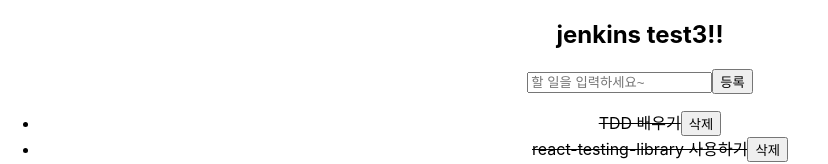
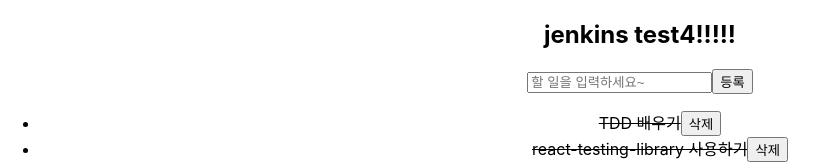
Before and after one commit to emsthf/rtl-tdd-todos, a React (Create React App) app: page / in a window 1280 px wide. Shown: the top 164 px of the page, without its empty margins (0-828 px from the left). Built offline with nearby package versions, Linux system fonts and the light colour scheme.

Commit message:
jenkins auto deploy test

```diff
--- a/src/App.js
+++ b/src/App.js
@@ -4,7 +4,7 @@ import TodoApp from "./TodoApp";
 function App() {
   return (
     <div className="App">
-      <h2>jenkins test3!!</h2>
+      <h2>jenkins test4!!!!!</h2>
       <TodoApp />
     </div>
   );
```
